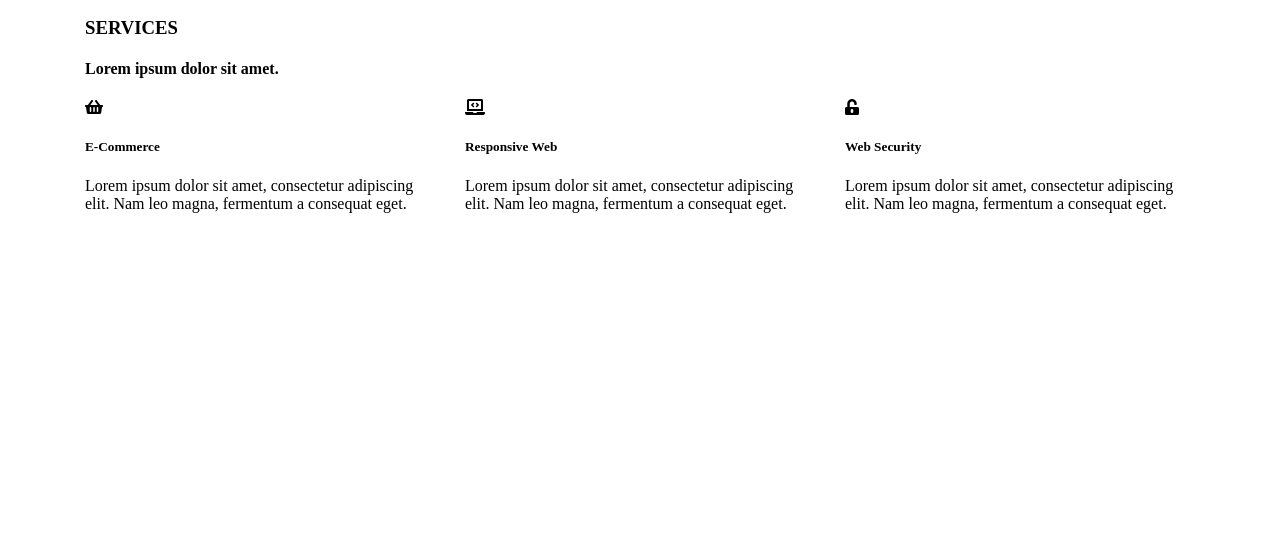
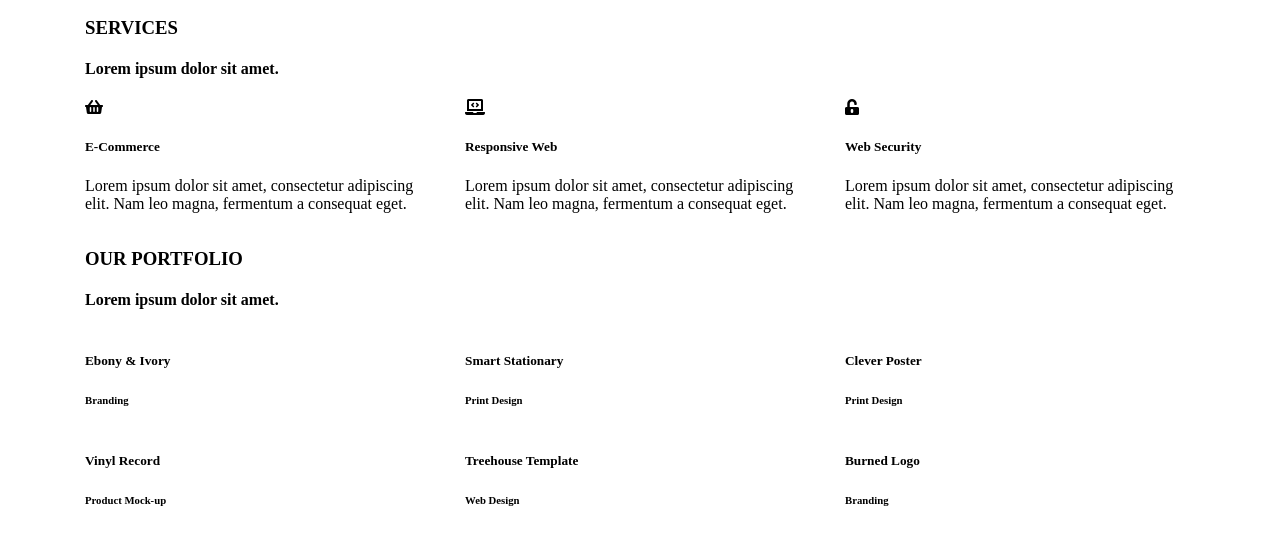
Before and after one commit to Eryk-Dadsi/zadanie-golden, a website: page index.html in a window 1280 px wide. Shown: the part 295-834 px from the top of the page. Before the commit the page ends 800 px from the top, so only its background shows below. Drawn offline with Linux system fonts and the light colour scheme.

Commit message:
Add section portfolio

```diff
--- a/index.html
+++ b/index.html
@@ -76,4 +76,86 @@
             </div>
         </div>
     </section>
+    <section class="portfolio">
+        <div class="container">
+            <div class="row">
+                <div class="col-12">
+                    <h3 class="section-title">OUR PORTFOLIO</h3>
+                    <h4 class="section-subtitle">Lorem ipsum dolor sit amet.</h4>
+                </div>
+                <div class="col-12">
+                    <div class="row">
+                        <div class="col-4">
+                            <div class="card">
+                                <div class="card-image">
+
+                                </div>
+                                <div class="card-body">
+                                    <h5 class="paragraph-title">Ebony & Ivory</h5>
+                                    <h6>Branding</h6>
+                                </div>
+                            </div>
+                        </div>
+                        <div class="col-4">
+                            <div class="card">
+                                <div class="card-image">
+
+                                </div>
+                                <div class="card-body">
+                                    <h5 class="paragraph-title">Smart Stationary</h5>
+                                    <h6>Print Design</h6>
+                                </div>
+                            </div>
+                        </div>
+                        <div class="col-4">
+                            <div class="card">
+                                <div class="card-image">
+
+                                </div>
+                                <div class="card-body">
+                                    <h5 class="paragraph-title">Clever Poster</h5>
+                                    <h6>Print Design</h6>
+                                </div>
+                            </div>
+                        </div>
+                        <div class="col-4">
+                            <div class="card">
+                                <div class="card-image">
+
+                                </div>
+                                <div class="card-body">
+                                    <h5 class="paragraph-title">Vinyl Record</h5>
+                                    <h6>Product Mock-up</h6>
+                                </div>
+                            </div>
+                        </div>
+                        <div class="col-4">
+                            <div class="card">
+                                <div class="card-image">
+
+                                </div>
+                                <div class="card-body">
+                                    <h5 class="paragraph-title">Treehouse Template</h5>
+                                    <h6>Web Design</h6>
+                                </div>
+                            </div>
+                        </div>
+                        <div class="col-4">
+                            <div class="card">
+                                <div class="card-image">
+
+                                </div>
+                                <div class="card-body">
+                                    <h5 class="paragraph-title">Burned Logo</h5>
+                                    <h6>Branding</h6>
+                                </div>
+                            </div>
+                        </div>
+                    </div>
+
+                </div>
+            </div>
+        </div>
+
+    </section>
 </body>
```
